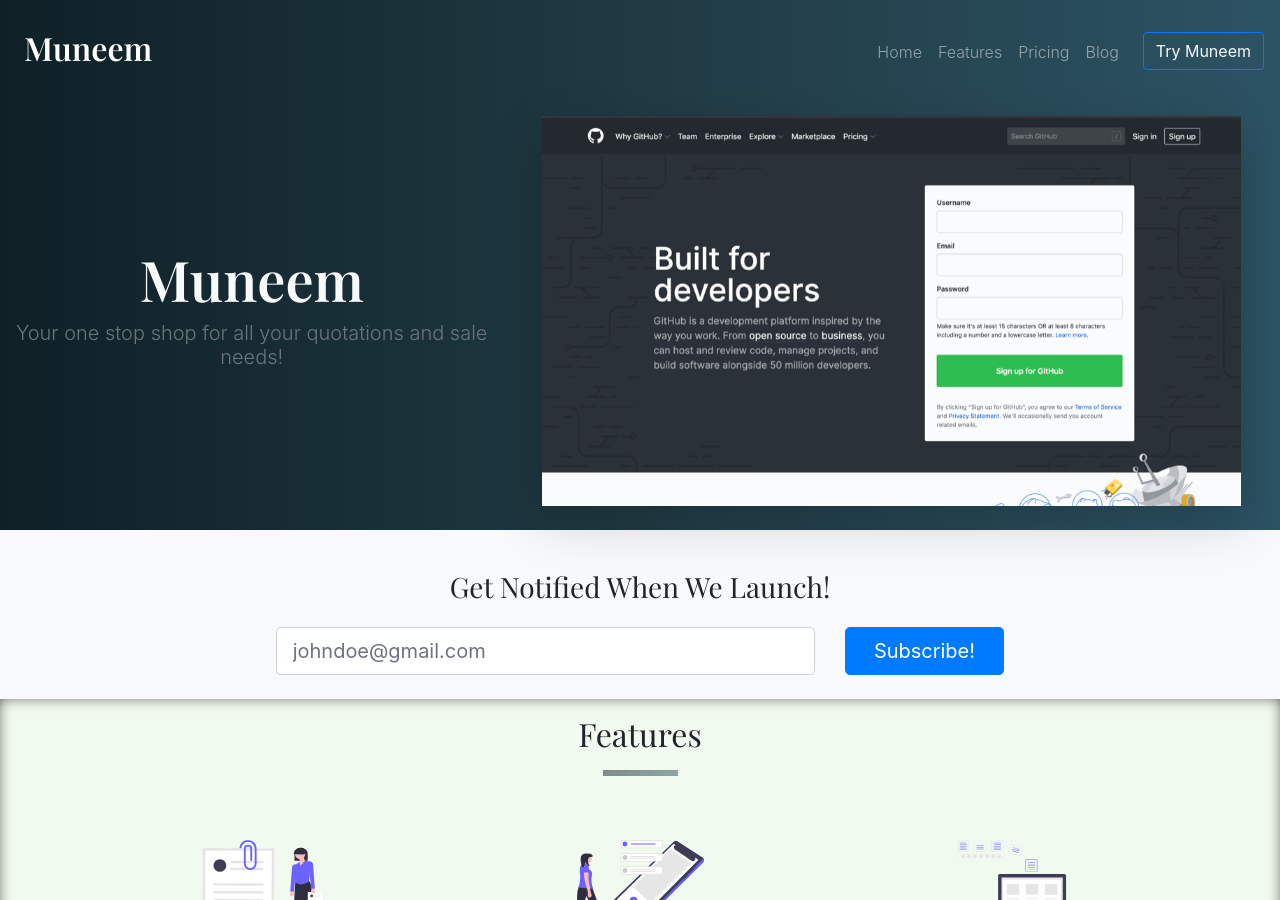
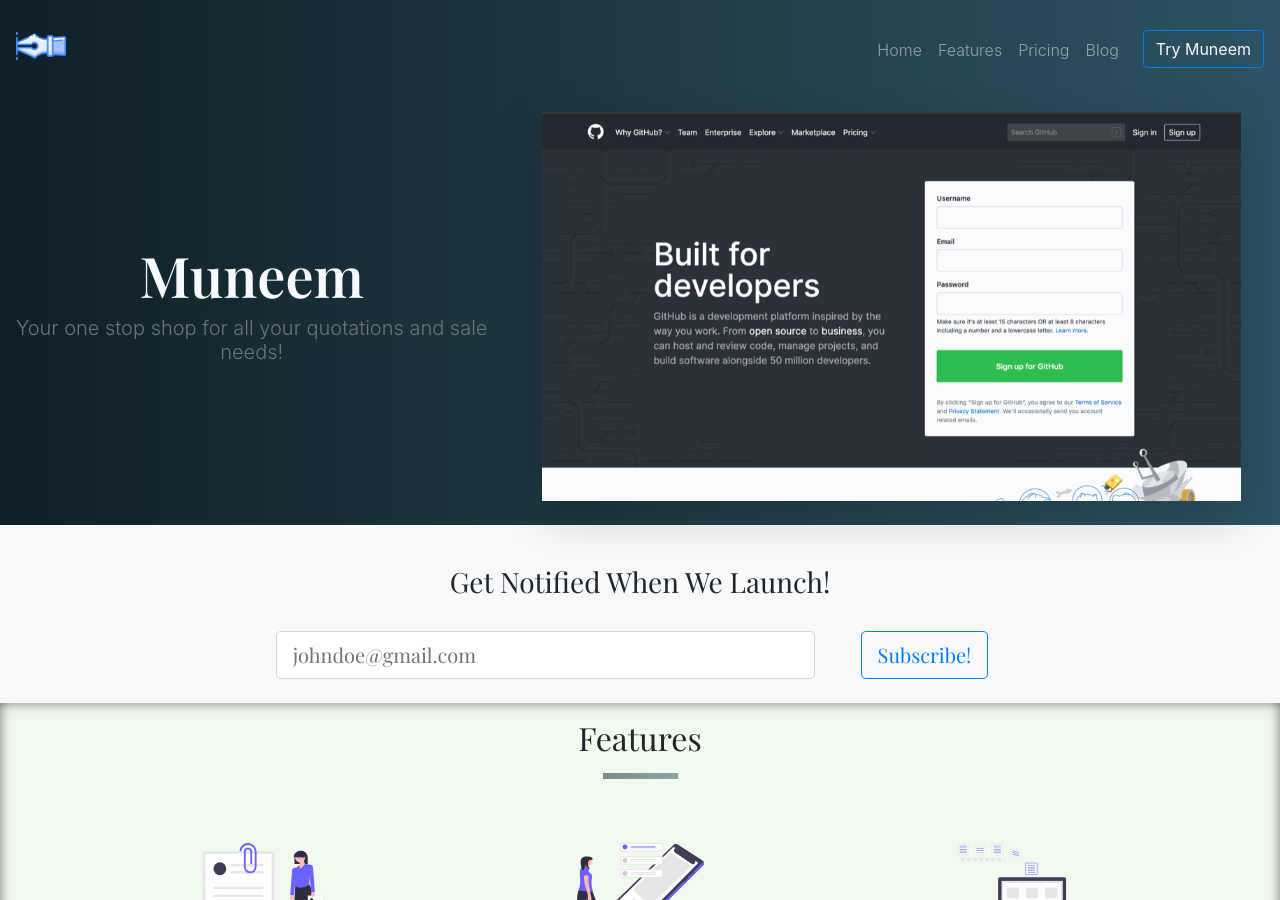
Before and after one commit to ayushgp/app-landing-page, a Jekyll site: the page built from index.html, in a window 1280 px wide and 900 px high. Built offline with Jekyll 4.4.1, drawn with Linux system fonts in a browser that asks for light colours.

Commit message:
Add Logo

```diff
--- a/_includes/header.html
+++ b/_includes/header.html
@@ -1,5 +1,10 @@
 <head>
   <link href="http://gmpg.org/xfn/11" rel="profile" />
+  <link
+    rel="shortcut icon"
+    href="/assets/images/logo.png"
+    type="image/x-icon"
+  />
   <meta http-equiv="X-UA-Compatible" content="IE=edge" />
   <meta http-equiv="content-type" content="text/html; charset=utf-8" />
   <meta name="viewport" content="width=device-width, initial-scale=1.0" />
--- a/_includes/navbar.html
+++ b/_includes/navbar.html
@@ -1,7 +1,8 @@
 <nav class="navbar navbar-expand-lg navbar-dark hero text-light pt-3 pb-1">
   <a class="navbar-brand" href="/"
-    ><h2 class="site-title section-head p-2">{{ site.title }}</h2></a
-  >
+    ><h2 class="site-title section-head">
+      <img src="/assets/images/logo.png" height="50" alt="" /></h2
+  ></a>
   <button
     class="navbar-toggler"
     type="button"
--- a/index.html
+++ b/index.html
@@ -7,11 +7,11 @@
   <div class="row w-100">
     <div class="col-md-5 m-auto">
       <h3
-        class="display-4 text-center text-light section-head font-weight-bold d-md-block d-none"
+        class="display-4 text-center text-light section-head font-weight-bold"
       >
         Muneem
       </h3>
-      <h5 class="text-center font-weight-light">
+      <h5 class="text-center font-weight-light text-secondary">
         Your one stop shop for all your quotations and sale needs!
       </h5>
     </div>
@@ -24,9 +24,9 @@
     </div>
   </div>
 </div>
-<div class="bottom-shadow">
+<div class="bottom-shadow feature-head">
   <div class="container mt-4 mb-2 p-3">
-    <h3 class="mb-4 text-center font-weight-light feature-head" id="subscribe">
+    <h3 class="mb-4 text-center font-weight-light" id="subscribe">
       Get Notified When We Launch!
     </h3>
     <div class="row">
@@ -39,7 +39,7 @@
           onsubmit="window.open('https://tinyletter.com/ayushgp', 'popupwindow', 'scrollbars=yes,width=800,height=600');return true"
         >
           <div class="row">
-            <div class="col-sm-9">
+            <div class="col-sm-9 mt-2">
               <input
                 type="email"
                 class="form-control form-control-lg"
@@ -49,9 +49,9 @@
                 id="tlemail"
               />
             </div>
-            <div class="col-sm-3">
+            <div class="col-sm-3 mt-2 text-center">
               <!-- <input type="hidden" value="1" name="embed" /> -->
-              <button type="submit" class="btn btn-primary btn-lg w-100">
+              <button type="submit" class="btn btn-outline-primary btn-lg">
                 Subscribe!
               </button>
             </div>
@@ -206,7 +206,7 @@
     </h5>
   </div>
 </div>
-<div class="bottom-shadow">
+<div class="bottom-shadow feature-head">
   <div class="container mt-4 mb-2 p-3">
     <h3
       class="mb-4 text-center font-weight-light feature-head"
@@ -224,7 +224,7 @@
           onsubmit="window.open('https://tinyletter.com/ayushgp', 'popupwindow', 'scrollbars=yes,width=800,height=600');return true"
         >
           <div class="row">
-            <div class="col-sm-9">
+            <div class="col-sm-9 mt-2">
               <input
                 type="email"
                 class="form-control form-control-lg"
@@ -234,9 +234,9 @@
                 id="tlemail"
               />
             </div>
-            <div class="col-sm-3">
+            <div class="col-sm-3 mt-2 text-center">
               <!-- <input type="hidden" value="1" name="embed" /> -->
-              <button type="submit" class="btn btn-primary btn-lg w-100">
+              <button type="submit" class="btn btn-outline-primary btn-lg">
                 Subscribe!
               </button>
             </div>
```
Also changed, not shown: assets/images/logo.png (added).
